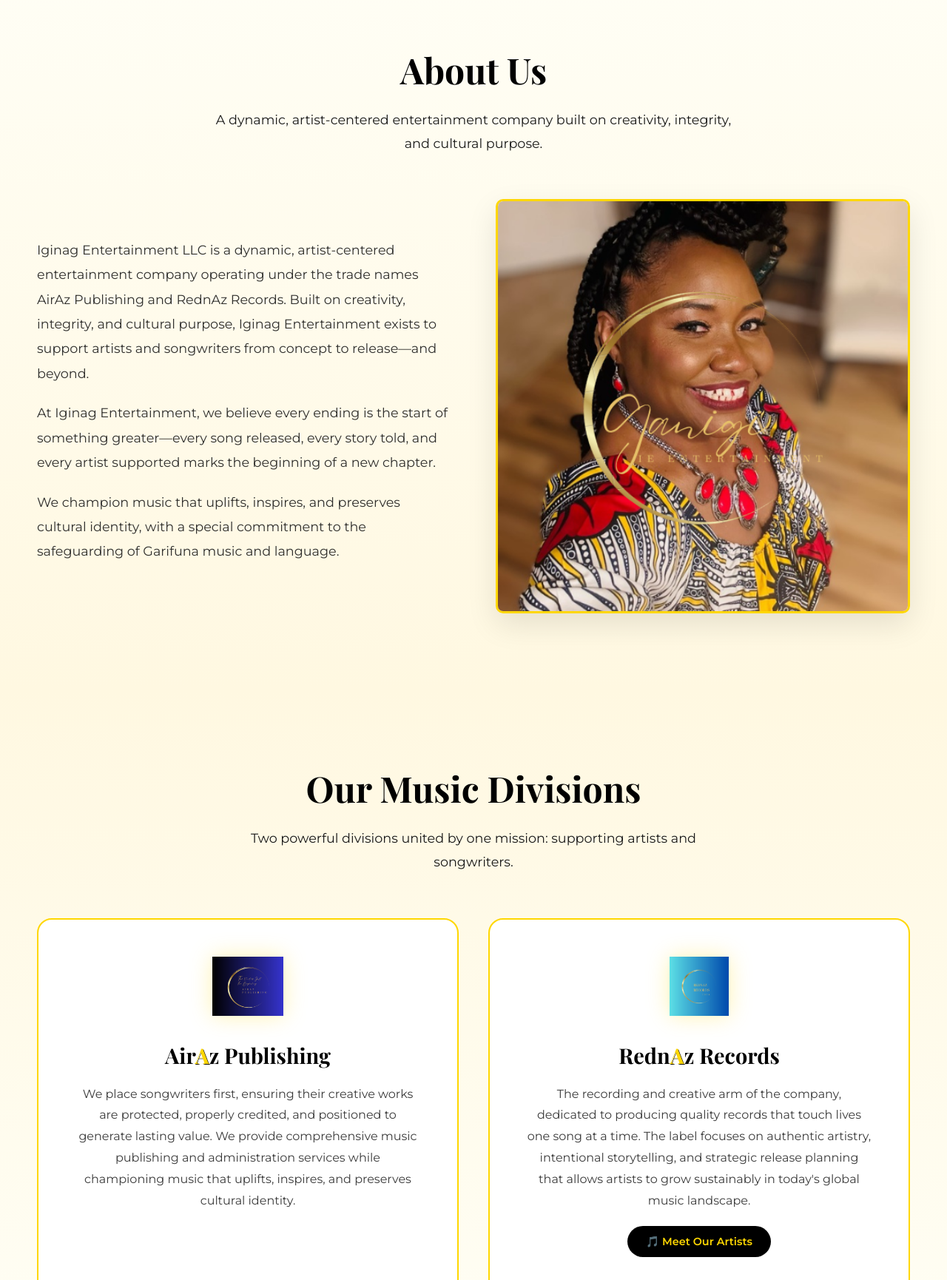
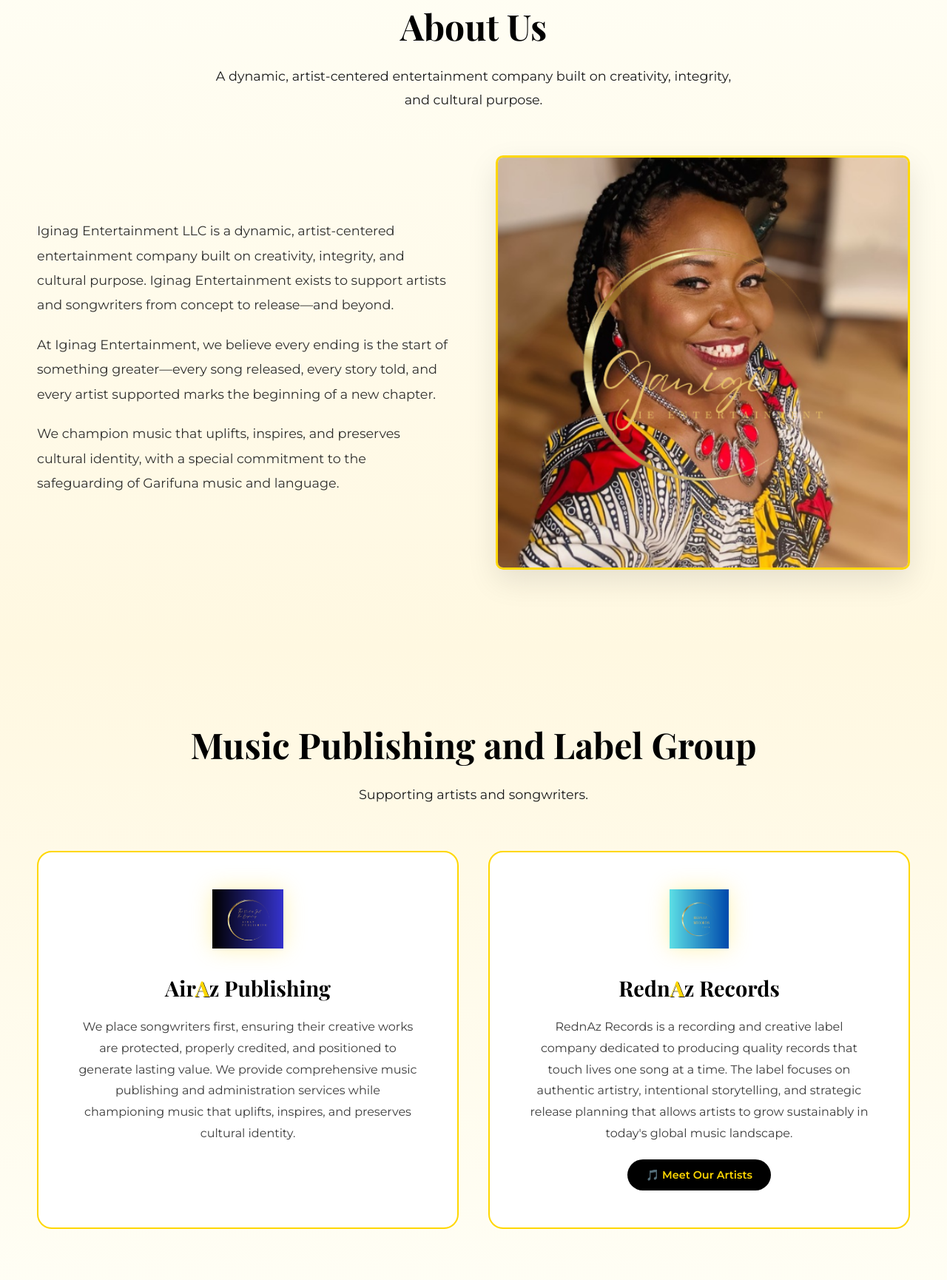
Before and after one commit to MajesticSoftware/iginag-website, a website built with Vite: page index.html in a window 1280 px wide. Shown: the part 1053-2783 px from the top of the page at 74% size. Built offline with nearby package versions, Linux system fonts and the light colour scheme.

Commit message:
Update text: remove trade names, update section titles, clean up hero

```diff
--- a/index.html
+++ b/index.html
@@ -754,7 +754,7 @@
     <a href="#"><img src="/images/Iginag Entertainment logo.png" alt="Iginag Entertainment" class="logo"></a>
     <ul class="nav-links">
       <li><a href="#about">About</a></li>
-      <li><a href="#divisions">Our Music Divisions</a></li>
+      <li><a href="#divisions">Music Publishing and Label Group</a></li>
       <li><a href="#services">Services</a></li>
       <li><a href="#artists">Artists</a></li>
       <li><a href="#contact">Contact</a></li>
@@ -775,7 +775,6 @@
         <span class="hero-badge">✊ Minority Owned</span>
       </div>
       <h1>Igin<span class="accent-a-main">A</span>g Entertainment</h1>
-      <p class="tagline">REDN<span class="accent-a">A</span>Z RECORDS & AIR<span class="accent-a">A</span>Z PUBLISHING</p>
       <p class="motto">"The End Is Just the Beginning"</p>
       <div class="cta-buttons">
         <a href="#services" class="btn btn-primary">Our Services</a>
@@ -793,7 +792,7 @@
     <p class="section-subtitle fade-in">A dynamic, artist-centered entertainment company built on creativity, integrity, and cultural purpose.</p>
     <div class="about-content">
       <div class="about-text fade-in">
-        <p>Iginag Entertainment LLC is a dynamic, artist-centered entertainment company operating under the trade names AirAz Publishing and RednAz Records. Built on creativity, integrity, and cultural purpose, Iginag Entertainment exists to support artists and songwriters from concept to release—and beyond.</p>
+        <p>Iginag Entertainment LLC is a dynamic, artist-centered entertainment company built on creativity, integrity, and cultural purpose. Iginag Entertainment exists to support artists and songwriters from concept to release—and beyond.</p>
         <p>At Iginag Entertainment, we believe every ending is the start of something greater—every song released, every story told, and every artist supported marks the beginning of a new chapter.</p>
         <p>We champion music that uplifts, inspires, and preserves cultural identity, with a special commitment to the safeguarding of Garifuna music and language.</p>
       </div>
@@ -805,8 +804,8 @@
 
   <!-- Divisions Section -->
   <section id="divisions">
-    <h2 class="section-title fade-in">Our Music Divisions</h2>
-    <p class="section-subtitle fade-in">Two powerful divisions united by one mission: supporting artists and songwriters.</p>
+    <h2 class="section-title fade-in">Music Publishing and Label Group</h2>
+    <p class="section-subtitle fade-in">Supporting artists and songwriters.</p>
     <div class="divisions-grid">
       <a href="https://www.airazpublishing.org" target="_blank" rel="noopener noreferrer" class="division-card fade-in">
         <img src="/images/airaz publishig logo2.png" alt="AirAz Publishing">
@@ -816,7 +815,7 @@
       <a href="https://rednazrecords.com" target="_blank" rel="noopener noreferrer" class="division-card fade-in">
         <img src="/images/REDNAZ COVERB.png" alt="RednAz Records">
         <h3>Redn<span class="accent-a">A</span>z Records</h3>
-        <p>The recording and creative arm of the company, dedicated to producing quality records that touch lives one song at a time. The label focuses on authentic artistry, intentional storytelling, and strategic release planning that allows artists to grow sustainably in today's global music landscape.</p>
+        <p>RednAz Records is a recording and creative label company dedicated to producing quality records that touch lives one song at a time. The label focuses on authentic artistry, intentional storytelling, and strategic release planning that allows artists to grow sustainably in today's global music landscape.</p>
         <span class="division-btn" onclick="event.preventDefault(); window.open('https://rednazrecords.bandcamp.com/artists', '_blank');">🎵 Meet Our Artists</span>
       </a>
     </div>
@@ -824,7 +823,7 @@
 
   <!-- Services Section -->
   <section id="services">
-    <h2 class="section-title fade-in">Our Services</h2>
+    <h2 class="section-title fade-in">Services</h2>
     <p class="section-subtitle fade-in">Comprehensive support from concept to release and beyond.</p>
     <div class="services-grid">
       <div class="service-card fade-in">
```
